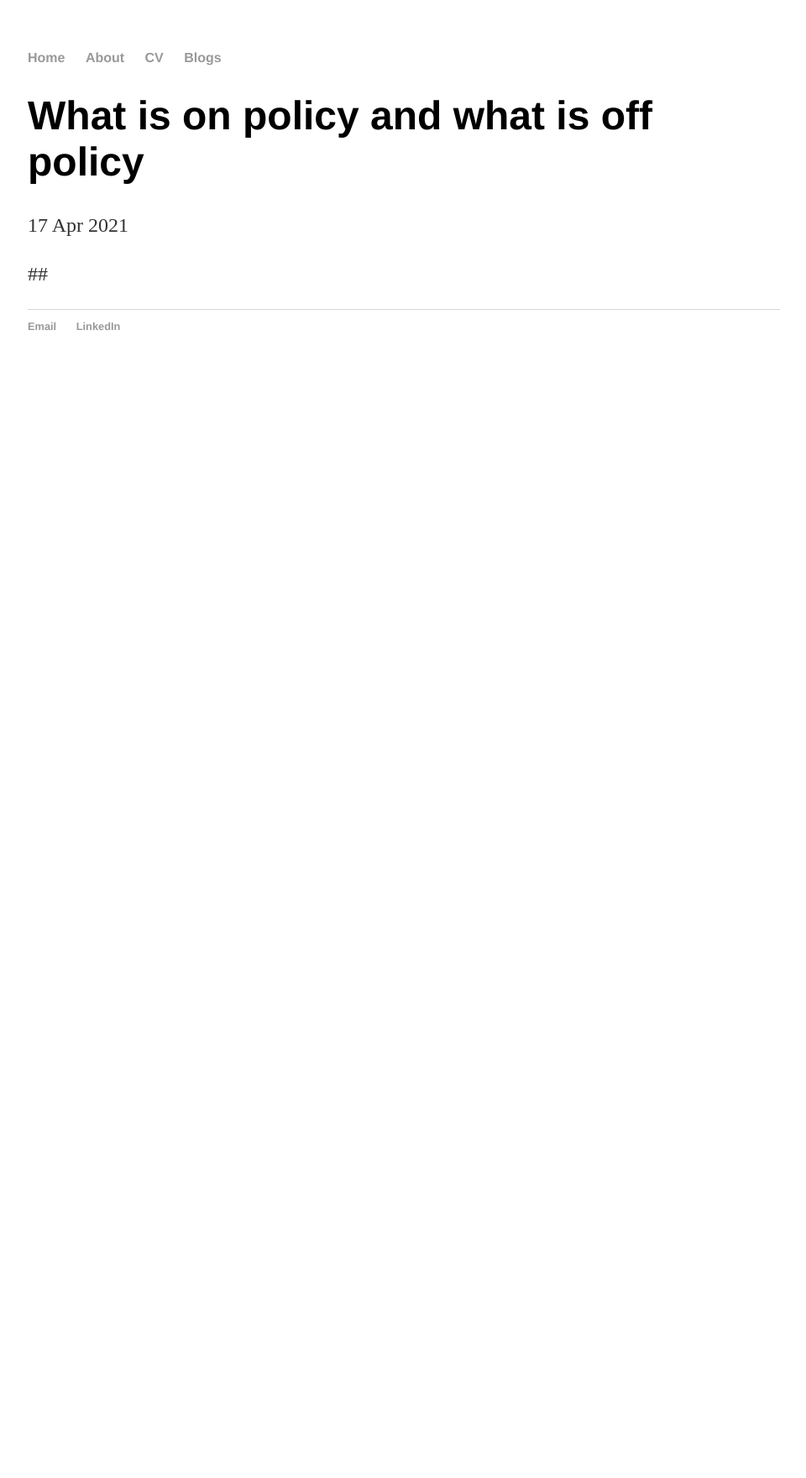
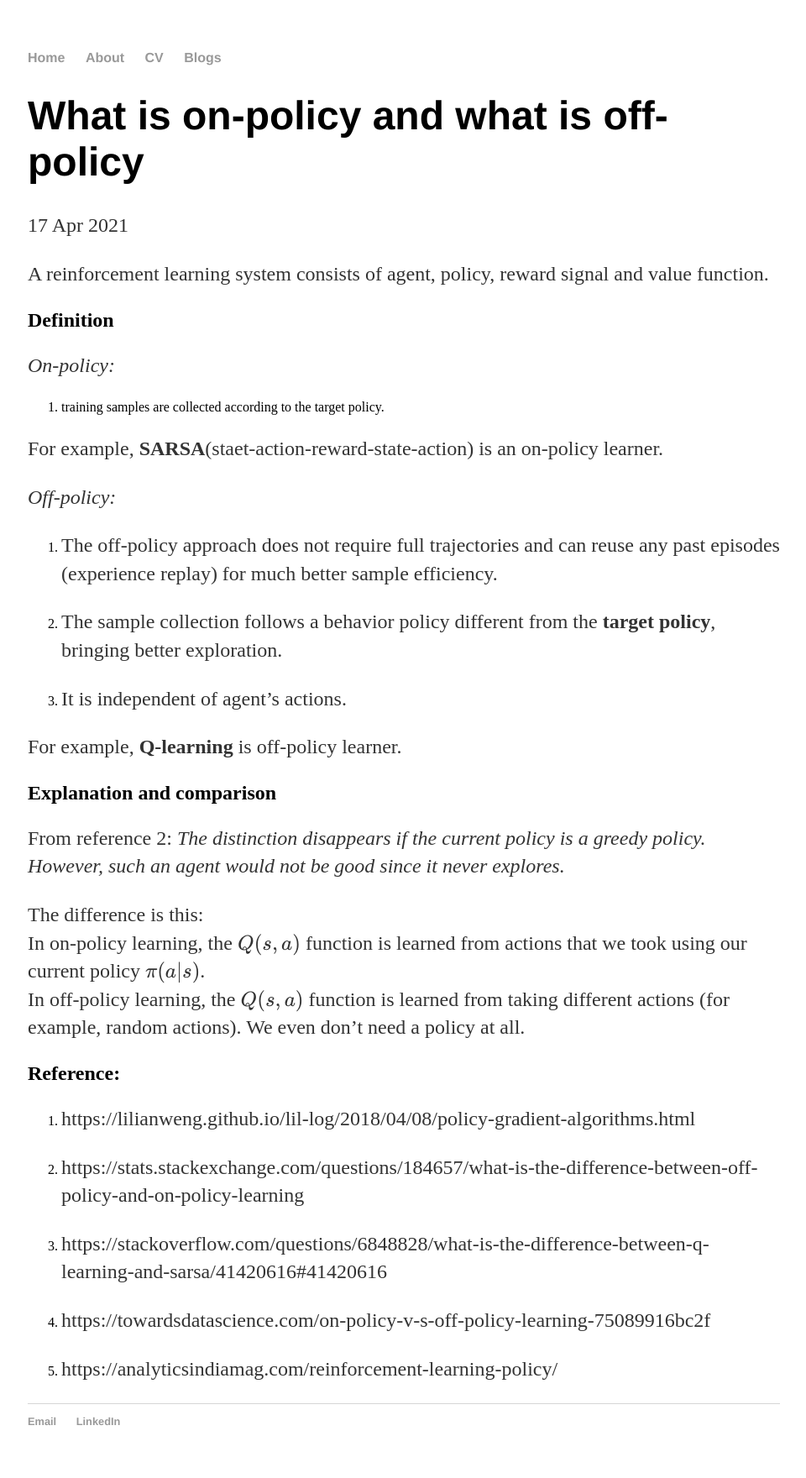
Before and after one commit to radarFudan/radarFudan.github.io, a Jekyll site: the page built from _posts/2021-04-17-On-policy-off-policy.md, in a window 1280 px wide. Shown: the whole page at 84% size, without its empty margins (159-1119 px from the left). Built offline with Jekyll 4.4.1, drawn with Linux system fonts in a browser that asks for light colours; formulas are drawn with MathJax 3; before the commit the page ends 900 px from its top, so only the background shows below that.

Commit message:
on policy and off policy

```diff
--- a/_posts/2021-04-17-On-policy-off-policy.md
+++ b/_posts/2021-04-17-On-policy-off-policy.md
@@ -1,7 +1,45 @@
 ---
 layout: post
-title: "What is on policy and what is off policy"
+title: "What is on-policy and what is off-policy"
 date: 2021-04-17
 ---
 
-##
+A reinforcement learning system consists of agent, policy, reward signal and value function.
+
+## Definition
+
+*On-policy:*
+
+1. training samples are collected according to the target policy.
+
+For example, **SARSA**(staet-action-reward-state-action) is an on-policy learner.
+
+*Off-policy:*
+
+1. The off-policy approach does not require full trajectories and can reuse any past episodes (experience replay) for much better sample efficiency.
+
+2. The sample collection follows a behavior policy different from the **target policy**, bringing better exploration.
+
+3. It is independent of agent's actions.
+
+For example, **Q-learning** is off-policy learner.
+
+## Explanation and comparison
+
+From reference 2: *The distinction disappears if the current policy is a greedy policy. However, such an agent would not be good since it never explores.*
+
+The difference is this: <br>
+In on-policy learning, the $Q(s, a)$ function is learned from actions that we took using our current policy $\pi(a | s)$. <br>
+In off-policy learning, the $Q(s, a)$ function is learned from taking different actions (for example, random actions). We even don't need a policy at all.
+
+## Reference:
+
+1. https://lilianweng.github.io/lil-log/2018/04/08/policy-gradient-algorithms.html
+
+2. https://stats.stackexchange.com/questions/184657/what-is-the-difference-between-off-policy-and-on-policy-learning
+
+3. https://stackoverflow.com/questions/6848828/what-is-the-difference-between-q-learning-and-sarsa/41420616#41420616
+
+4. https://towardsdatascience.com/on-policy-v-s-off-policy-learning-75089916bc2f
+
+5. https://analyticsindiamag.com/reinforcement-learning-policy/
```
Also changed, not shown: _posts/2021-02-24-Mathematica.md (+7 -1 lines), _posts/2021-04-17-Matlab.md (added, +7 -0 lines), _posts/2021-04-17-PhD-advice.md (+5 -3 lines), _posts/2021-04-17-Python.md (+11 -1 lines), _posts/2021-04-17-SA-SAA.md (added, +15 -0 lines), _posts/2025-08-01-Purpose-for-my-website.md (+12 -0 lines).
